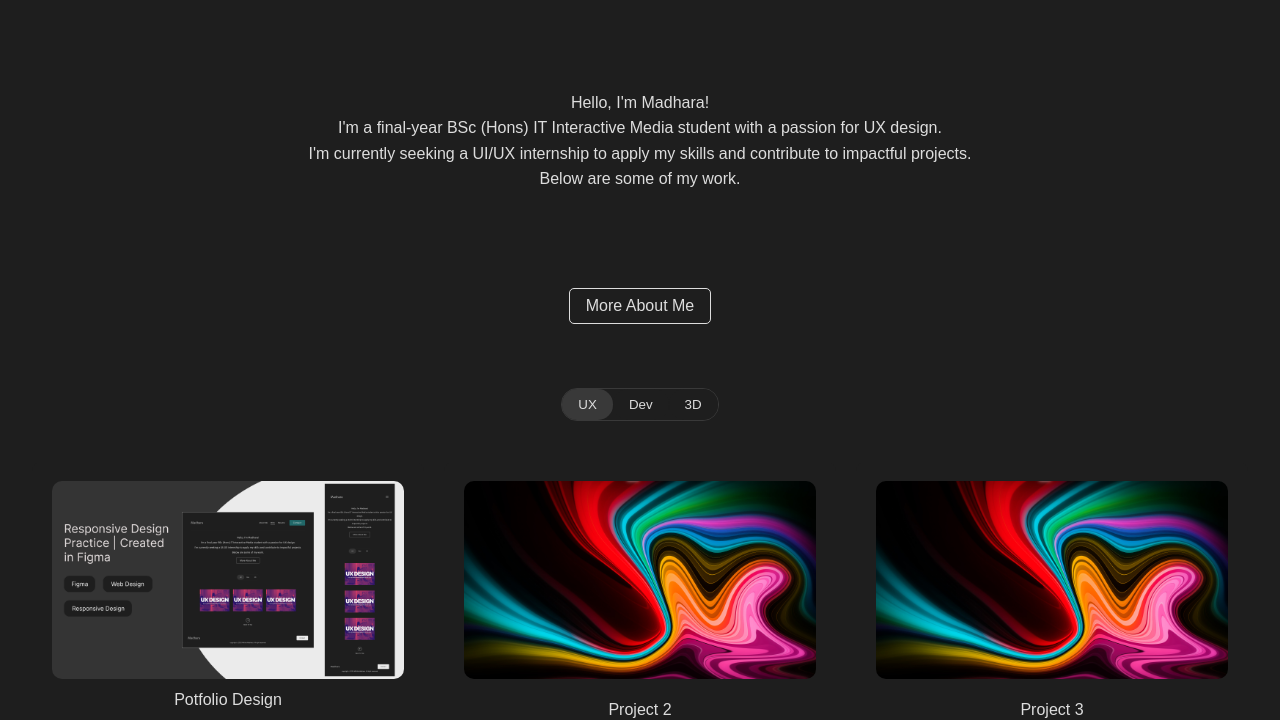
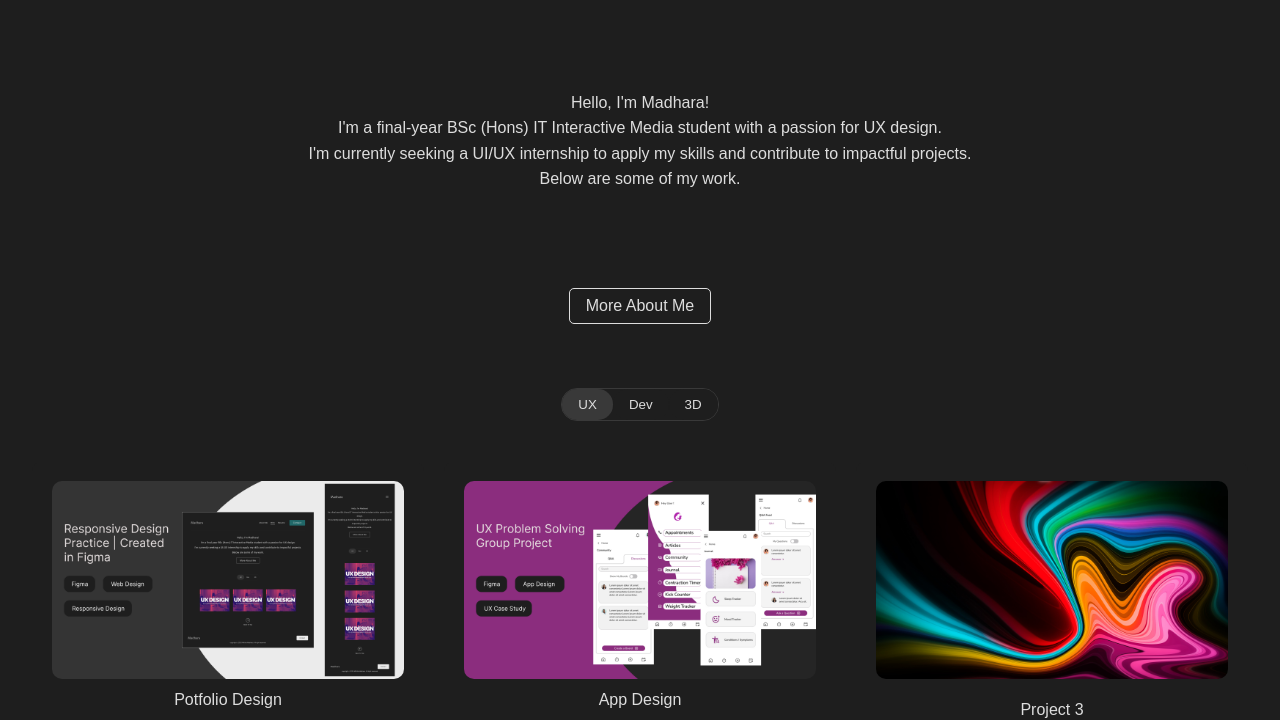
Before and after one commit to MadharaX/MyPortfolio, a plain HTML site: page index.html in a window 1280 px wide. Shown: the part 88-808 px from the top of the page. Drawn offline with Linux system fonts and the light colour scheme; a web font is replaced by a local one.

Commit message:
new Project added

```diff
--- a/index.css
+++ b/index.css
@@ -277,6 +277,8 @@ body {
 
 /* ------------projects ---------- */
 
+
+
 #projects {
     display: grid;
     grid-template-columns: repeat(auto-fit, minmax(200px, 1fr));
--- a/index.html
+++ b/index.html
@@ -72,8 +72,8 @@
                         <a href="https://mysliit-my.sharepoint.com/:w:/g/personal/it21284502_my_sliit_lk/ERKqMVxnco1IiuldsgmaPHcBxfNSwZhpBIXGFRpXVlxmBw?e=UaIrGx"; style="text-decoration: none; color: #DDDDDD;" >Potfolio Design</a>
                     </div>
                     <div id="pro2">
-                        <img src="images/test1.jpg" alt="project2">
-                        <p>Project 2</p>
+                        <img src="images/Pregna Mate.png" alt="project2">
+                        <a href="https://mysliit-my.sharepoint.com/:p:/g/personal/it21284502_my_sliit_lk/EfBXAdTTmRVJi2ZHKoV6UlUBJZqj7FblOvQlBH7okkTO_w?e=UXxrda"; style="text-decoration: none; color: #DDDDDD;">App Design</a>
                     </div>
                     <div id="pro3">
                         <img src="images/test1.jpg" alt="project3">
```
Also changed, not shown: images/Pregna Mate.png (added), script.js (line endings or trailing spaces).
